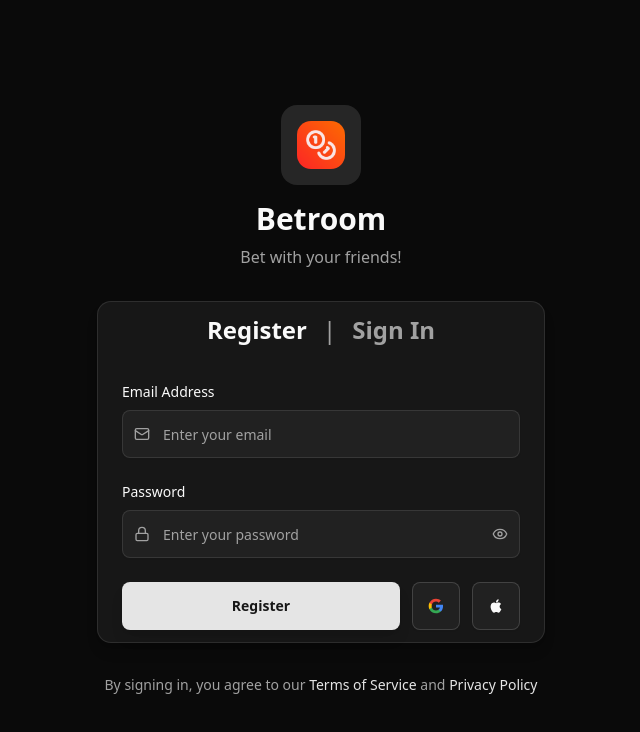
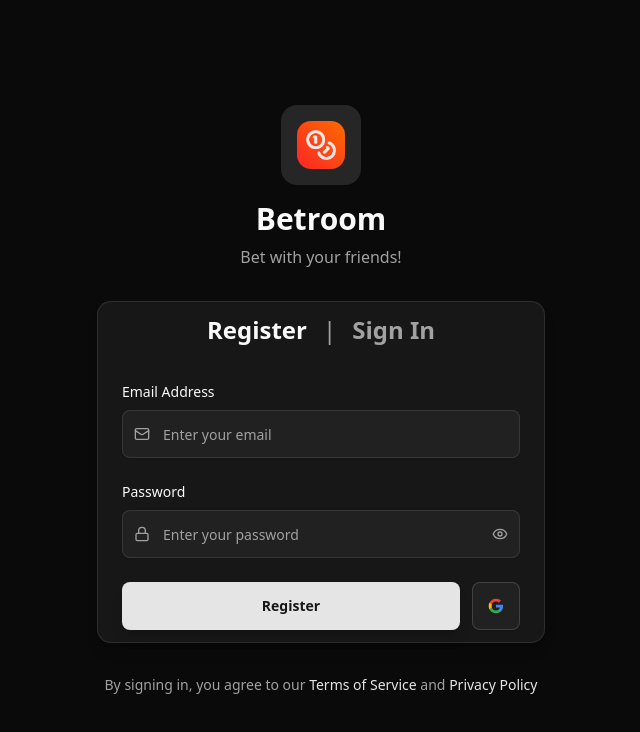
Before and after one commit to Cesarioo/betroom, a Next.js app: page /login in a window 1280 px wide. Shown: the top 732 px of the page, without its empty margins (319-959 px from the left). Built offline with nearby package versions, Linux system fonts and the light colour scheme.

Commit message:
onboarding

```diff
--- a/app/login/page.tsx
+++ b/app/login/page.tsx
@@ -159,17 +159,6 @@
                     <path fill="#EA4335" d="M12 5.38c1.62 0 3.06.56 4.21 1.64l3.15-3.15C17.45 2.09 14.97 1 12 1 7.7 1 3.99 3.47 2.18 7.07l3.66 2.84c.87-2.6 3.3-4.53 6.16-4.53z"/>
                   </svg>
                 </Button>
-
-                {/* Apple Button */}
-                <Button
-                  type="button"
-                  variant="outline"
-                  className="h-12 w-12 p-0 border-border hover:bg-muted"
-                >
-                  <svg className="w-5 h-5" fill="currentColor" viewBox="0 0 24 24">
-                    <path d="M18.71 19.5c-.83 1.24-1.71 2.45-3.05 2.47-1.34.03-1.77-.79-3.29-.79-1.53 0-2 .77-3.27.82-1.31.05-2.3-1.32-3.14-2.53C4.25 17 2.94 12.45 4.7 9.39c.87-1.52 2.43-2.48 4.12-2.51 1.28-.02 2.5.87 3.29.87.78 0 2.26-1.07 3.81-.91.65.03 2.47.26 3.64 1.98-.09.06-2.17 1.28-2.15 3.81.03 3.02 2.65 4.03 2.68 4.04-.03.07-.42 1.44-1.38 2.83M13 3.5c.73-.83 1.94-1.46 2.94-1.5.13 1.17-.34 2.35-1.04 3.19-.69.85-1.83 1.51-2.95 1.42-.15-1.15.41-2.35 1.05-3.11z"/>
-                  </svg>
-                </Button>
               </div>
             </form>
 
```
